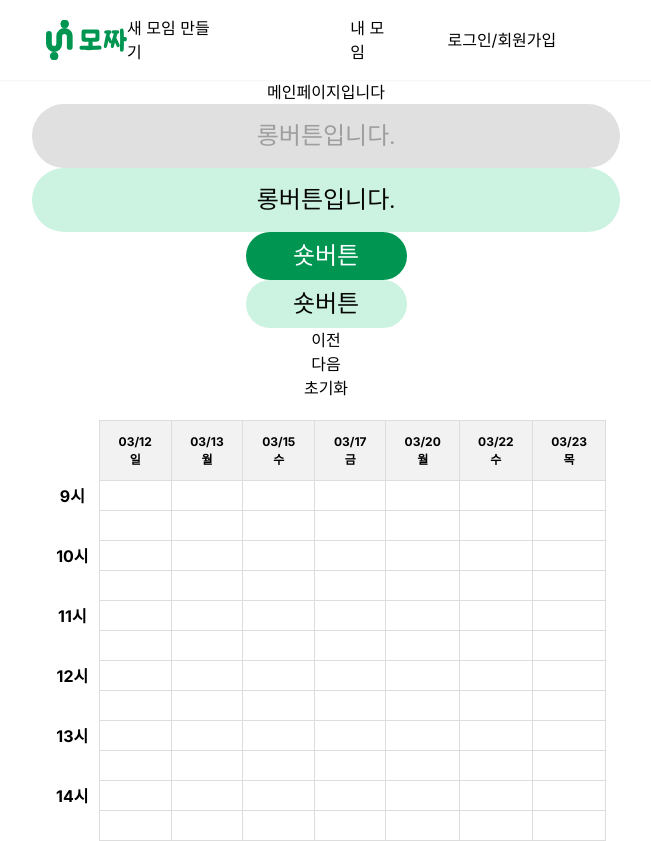
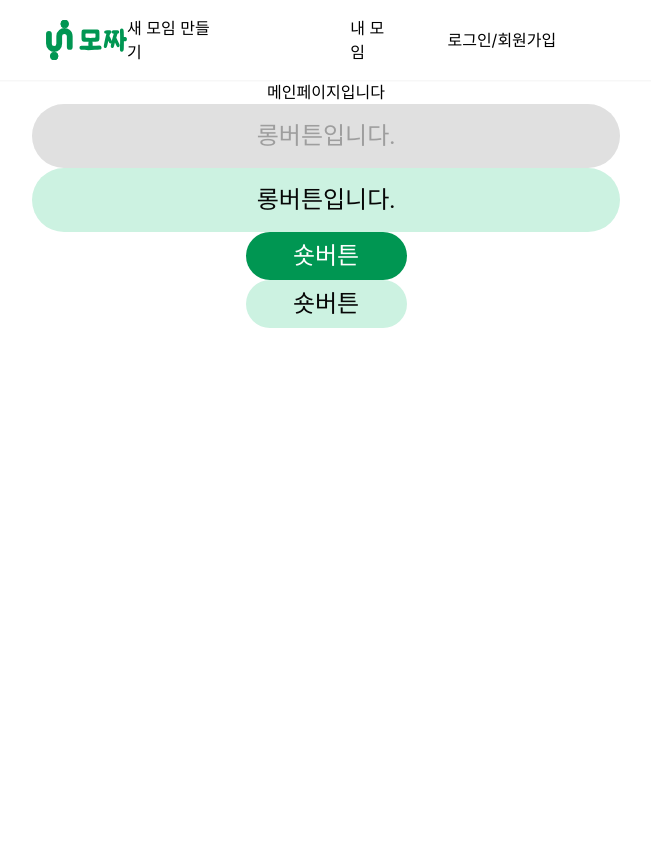
Before and after one commit to SWYP-MOZZA/MOZZA-Client, a Next.js app: page / in a window 1280 px wide. Shown: the whole page, without its empty margins (314-965 px from the left). After the commit the page ends 800 px from the top, so only its background shows below. Built offline with nearby package versions, Linux system fonts and the light colour scheme; a web font is replaced by a local one.

Commit message:
🎨 [feat] test page 추가
==

```diff
--- a/src/app/(pages)/page.js
+++ b/src/app/(pages)/page.js
@@ -3,10 +3,7 @@ import ShortBtn from '../components/common/ShortBtn';
 import React from 'react';
 import dynamic from 'next/dynamic';
 
-// 클라이언트 사이드에서만 렌더링되는 컴포넌트를 동적으로 임포트합니다.
-const DraggableTimeTable = dynamic(() => import('../components/timetable/draggable-timetable'), {
-  ssr: false, // 서버 사이드 렌더링을 비활성화합니다.
-});
+
 
 export default function Home() {
     return (
@@ -16,7 +13,6 @@ export default function Home() {
             <LongBtn style={'secondary-longBtn'}>롱버튼입니다.</LongBtn>
             <ShortBtn style={'primary-shortBtn'}>숏버튼</ShortBtn>
             <ShortBtn style={'secondary-shortBtn'}>숏버튼</ShortBtn>
-            <DraggableTimeTable />
         </>
     );
   }
--- /dev/null
+++ b/src/app/(pages)/test/page.js
@@ -0,0 +1,15 @@
+import React from 'react';
+import dynamic from 'next/dynamic';
+
+const DraggableTimeTable = dynamic(() => import('../../components/timetable/draggable-timetable'), {
+    ssr: false
+    });
+
+
+export default function Test(){
+    return (
+        <div>
+            <DraggableTimeTable />
+        </div>
+    )
+}
--- a/src/app/components/timetable/draggable-timetable.jsx
+++ b/src/app/components/timetable/draggable-timetable.jsx
@@ -192,14 +192,13 @@ const Th = styled.th`
     border: 1px solid #ddd;
     background-color: #f2f2f2;
     width: 100px; /* 셀의 너비를 100px로 설정 */
-    height: 60px; /* 셀의 높이를 50px로 설정 */
+    height: 60px; /* 셀의 높이를 60px로 설정 */
     &:first-child {
       background-color: #fff;
       border-top: none;
       border-bottom: none;
       border-left:none;
       font-size: 16px;
-      font-weight: bold;
     }
   `;
 
@@ -217,6 +216,5 @@ const Td = styled.td`
     border-bottom: none;
     border-left:none;
     font-size: 16px;
-    font-weight: bold;
   }
   `;
```
